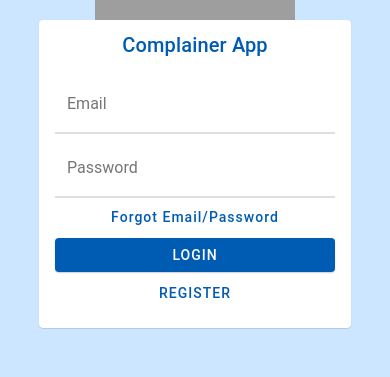
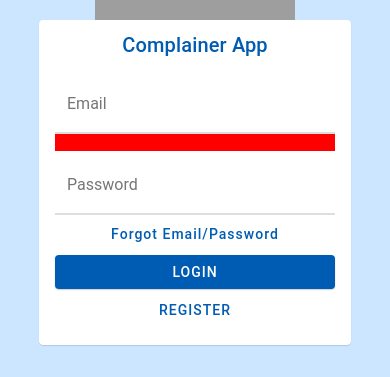
Before and after one commit to sailesh-mahat/complaintsapp, a React Native app in the folder complaintsapp/: screen / in a window 390 px wide. Shown: the part 230-607 px from the top of the page. Built offline with nearby package versions, Linux system fonts and the light colour scheme; grey boxes are pictures that could not be loaded.

Commit message:
login validation: error message in email login

```diff
--- /dev/null
+++ b/complaintsapp/app/screens/login/login.form.ts
@@ -0,0 +1,6 @@
+import * as yup from 'yup';
+
+export const loginForm = yup.object().shape({
+    email: yup.string().required("Email is required").email("Not a valid email"),
+    password: yup.string().required("Password is required")
+})
--- a/complaintsapp/app/screens/login/login.screen.tsx
+++ b/complaintsapp/app/screens/login/login.screen.tsx
@@ -1,6 +1,8 @@
+import { Formik } from 'formik';
 import React from 'react';
-import { Alert, SafeAreaView, View } from 'react-native';
+import { Alert, SafeAreaView, View, Text } from 'react-native';
 import { Button, Card, TextInput } from 'react-native-paper';
+import { loginForm } from './login.form';
 import { loginStyle } from './login.style';
 
 interface LoginScreenProps {
@@ -20,11 +22,19 @@ const LoginScreen = (props: LoginScreenProps) => {
                 <Card>
                     <Card.Title title="Complainer App" titleStyle={loginStyle.cardTitle}></Card.Title>
                     <Card.Content>
-                        <TextInput label="Email" keyboardType="email-address"></TextInput>
-                        <TextInput label="Password" secureTextEntry={true}></TextInput>
-                        <Button uppercase={false} style={loginStyle.cardButton}>Forgot Email/Password</Button>
-                        <Button onPress={login} mode="contained" style={loginStyle.cardButton}>Login</Button>
-                        <Button onPress={register} style={loginStyle.cardButton}>Register</Button>
+                        <Formik initialValues={{email: "", password: ""}} onSubmit={login} validationSchema ={loginForm}>
+                            {({handleSubmit, handleChange, errors}) => (
+                                <>
+                                <TextInput label="Email" keyboardType="email-address" onChangeText={handleChange('email')} />
+                                <Text style={{color: "white", backgroundColor: "red"}}> {errors.email} </Text>
+                                <TextInput label="Password" secureTextEntry={true} onChangeText={handleChange('password')} />
+                                <Button uppercase={false} style={loginStyle.cardButton}>Forgot Email/Password</Button>
+                                <Button onPress={handleSubmit} mode="contained" style={loginStyle.cardButton}>Login</Button>
+                                <Button onPress={register} style={loginStyle.cardButton}>Register</Button>
+                                </>
+                            )}
+
+                        </Formik>
                      </Card.Content>
                 </Card>
             </View>
--- a/complaintsapp/app/screens/register/register.screen.tsx
+++ b/complaintsapp/app/screens/register/register.screen.tsx
@@ -11,7 +11,9 @@ interface RegisterScreenProps {
 
 const RegisterScreen = (props: RegisterScreenProps) => {
 
-    const register = () => props.navigation.navigate("Home")
+    const register = () => props.navigation.navigate("Login")
+
+
 
 
     return (
```
Also changed, not shown: complaintsapp/package.json (+6 -1 lines), 1 other file (tests, documents, lock files or other folders).
